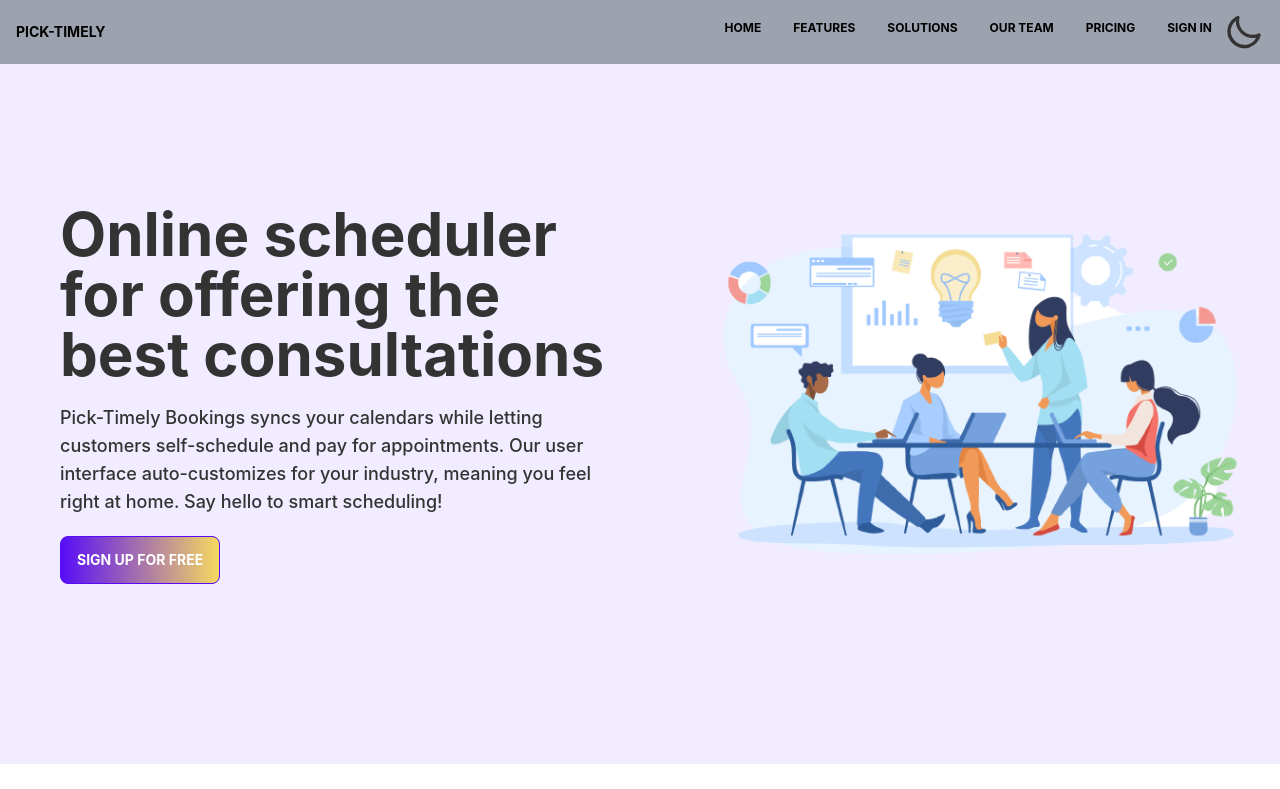
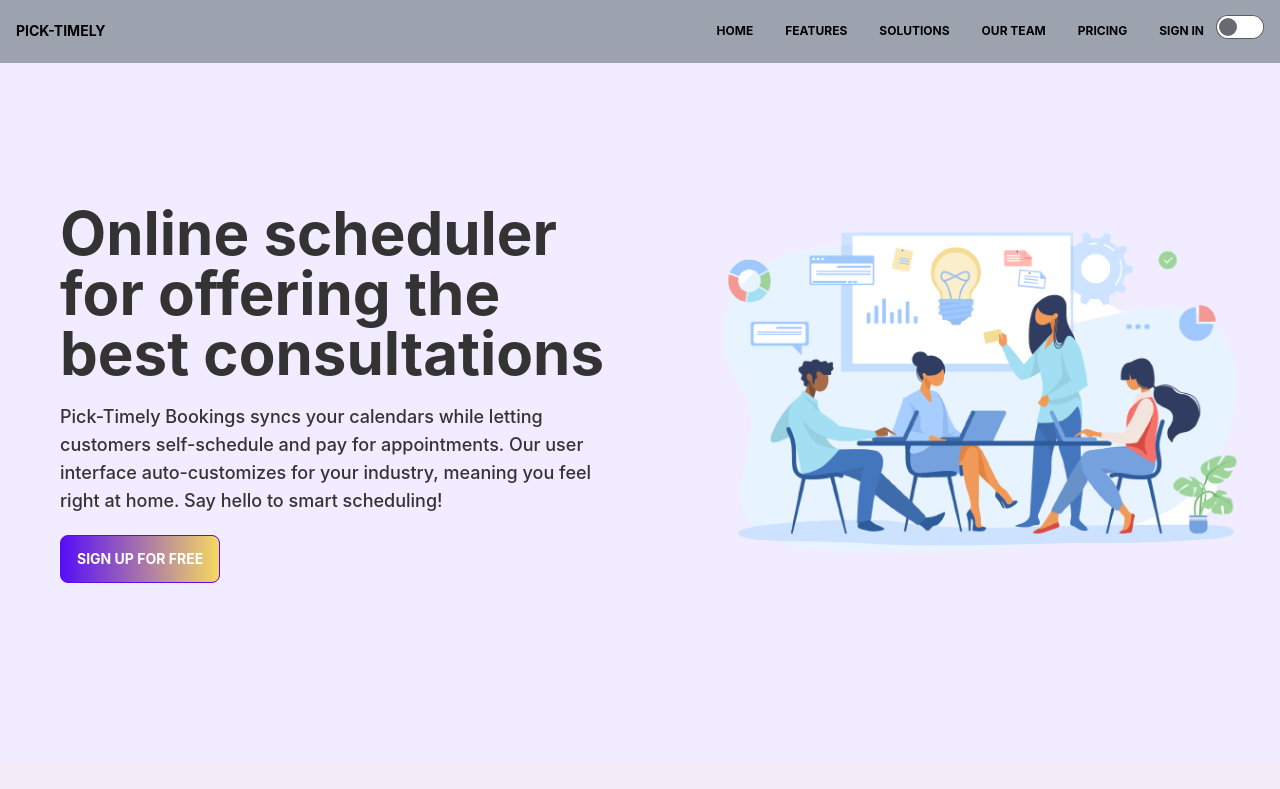
Before and after one commit to endgamers-404-Not-Found/Pick-timely, a React (Create React App) app: page / in a window 1280 px wide. Shown: the top 789 px of the page. Built offline with nearby package versions, Linux system fonts and the light colour scheme; no server answers; a web font is replaced by a local one.

Commit message:
working darkmode

```diff
--- a/package.json
+++ b/package.json
@@ -3,6 +3,9 @@
   "version": "0.1.0",
   "private": true,
   "dependencies": {
+    "@emotion/react": "^11.10.0",
+    "@emotion/styled": "^11.10.0",
+    "@mui/material": "^5.10.0",
     "@stripe/react-stripe-js": "^1.9.0",
     "@stripe/stripe-js": "^1.33.0",
     "@tanstack/react-query": "^4.0.10",
@@ -28,6 +31,7 @@
     "react-redux": "^8.0.2",
     "react-router-dom": "^6.3.0",
     "react-scripts": "5.0.1",
+    "react-switch": "^7.0.0",
     "react-toastify": "^9.0.7",
     "redux": "^4.2.0",
     "redux-thunk": "^2.4.1",
--- a/public/index.html
+++ b/public/index.html
@@ -1,5 +1,6 @@
 <!DOCTYPE html>
-<html lang="en">
+
+<html lang="en"  >
   <head>
     <meta charset="utf-8" />
     <link rel="icon" href="%PUBLIC_URL%/favicon.ico" />
--- a/src/App.css
+++ b/src/App.css
@@ -6,6 +6,22 @@
 .App-logo {
   height: 40vmin;
   pointer-events: none;
+}
+
+#light {
+  background-color: #f3ebf6;
+}
+
+#dark {
+  background-color: #0f0f10;
+}
+
+#light .dark {
+  background-color: #fff;
+}
+
+#dark .dark {
+  background-color: #38004c;
 }
 
 @media (prefers-reduced-motion: no-preference) {
--- a/src/App.js
+++ b/src/App.js
@@ -35,11 +35,24 @@ import OurTeam from './redux-compo/OurTeam';
 import Footer from './SharedComponents/Footer';
 import NotFound from './SharedComponents/NotFound';
 import RequireAuth from './SharedComponents/RequireAuth';
+import { createContext, useState } from 'react';
+import ReactSwitch from 'react-switch';
 
+
+export const ThemeContext = createContext(null);
 function App() {
+
+  const [theme, setTheme] = useState("light");
+
+  const toggleTheme = () => {
+    setTheme((curr) => (curr === "light" ? "dark" : "light"));
+    console.log('dark is working')
+  };
   return (
-    <div>
-      <Navbar />
+    <ThemeContext.Provider value={{ theme, toggleTheme }}>
+    <div id={theme}>
+      <Navbar toggleTheme={toggleTheme} theme={theme} />
+
 
       <Routes>
 
@@ -96,6 +109,7 @@ function App() {
 
       <ToastContainer />
     </div>
+    </ThemeContext.Provider>
   );
 }
 
--- a/src/SharedComponents/Navbar.js
+++ b/src/SharedComponents/Navbar.js
@@ -1,3 +1,4 @@
+
 
 import { signOut } from 'firebase/auth';
 import React, { useState } from "react";
@@ -5,23 +6,29 @@ import { useAuthState } from "react-firebase-hooks/auth";
 import { AiOutlineMenu } from 'react-icons/ai';
 import { MdSpaceDashboard } from 'react-icons/md';
 import { Link, useLocation } from "react-router-dom";
+import ReactSwitch from 'react-switch';
+import { themeChange } from 'theme-change';
+
 import auth from "../firebase.init";
 import useAdmin from '../Hooks/useAdmin';
-import { themeChange } from 'theme-change'
 
-function Header() {
+
+function Header({toggleTheme,theme}) {
     const [navbarOpen, setNavbarOpen] = useState(false);
     const [user] = useAuthState(auth);
     const [admin] = useAdmin(user);
 
-    const { pathname } = useLocation();
+
+
+
+    // const { pathname } = useLocation();
+
 
 
 
     return (
-        <>
-
-            <nav className=" sticky top-0 z-10 flex flex-wrap items-center justify-between  py-3 bg-gray-400">
+        <div className='dark'  >
+            <nav  className=" sticky top-0 z-10 flex flex-wrap items-center justify-between  py-3 bg-gray-400">
                 <div className="container px-4 mx-auto flex flex-wrap items-center justify-between">
                     <div className="w-full relative flex justify-between lg:w-auto lg:static lg:block lg:justify-start">
                         <Link
@@ -127,7 +134,6 @@ function Header() {
                             </li>
 
 
-
                             <li className="nav-item">
                                 {user ?
                                     <button onClick={() => signOut(auth)} className="btn btn-xs btn-ghost mt-1 font-bold">log out</button>
@@ -140,26 +146,19 @@ function Header() {
                                         <span className="ml-2 ">Sign In</span>
                                     </Link>
                                 }
-                            </li>
-                            <label class="swap swap-rotate">
 
 
-                                <input
-                                onClick={(dark)=>themeChange()}
-                                type="checkbox" data-toggle-theme="dark,light" />
+                            </li>
 
-
-                                <svg class="swap-on fill-current w-10 h-10" xmlns="http://www.w3.org/2000/svg" viewBox="0 0 24 24"><path d="M5.64,17l-.71.71a1,1,0,0,0,0,1.41,1,1,0,0,0,1.41,0l.71-.71A1,1,0,0,0,5.64,17ZM5,12a1,1,0,0,0-1-1H3a1,1,0,0,0,0,2H4A1,1,0,0,0,5,12Zm7-7a1,1,0,0,0,1-1V3a1,1,0,0,0-2,0V4A1,1,0,0,0,12,5ZM5.64,7.05a1,1,0,0,0,.7.29,1,1,0,0,0,.71-.29,1,1,0,0,0,0-1.41l-.71-.71A1,1,0,0,0,4.93,6.34Zm12,.29a1,1,0,0,0,.7-.29l.71-.71a1,1,0,1,0-1.41-1.41L17,5.64a1,1,0,0,0,0,1.41A1,1,0,0,0,17.66,7.34ZM21,11H20a1,1,0,0,0,0,2h1a1,1,0,0,0,0-2Zm-9,8a1,1,0,0,0-1,1v1a1,1,0,0,0,2,0V20A1,1,0,0,0,12,19ZM18.36,17A1,1,0,0,0,17,18.36l.71.71a1,1,0,0,0,1.41,0,1,1,0,0,0,0-1.41ZM12,6.5A5.5,5.5,0,1,0,17.5,12,5.51,5.51,0,0,0,12,6.5Zm0,9A3.5,3.5,0,1,1,15.5,12,3.5,3.5,0,0,1,12,15.5Z" /></svg>
-
-                                <svg class="swap-off fill-current w-10 h-10" xmlns="http://www.w3.org/2000/svg" viewBox="0 0 24 24"><path d="M21.64,13a1,1,0,0,0-1.05-.14,8.05,8.05,0,0,1-3.37.73A8.15,8.15,0,0,1,9.08,5.49a8.59,8.59,0,0,1,.25-2A1,1,0,0,0,8,2.36,10.14,10.14,0,1,0,22,14.05,1,1,0,0,0,21.64,13Zm-9.5,6.69A8.14,8.14,0,0,1,7.08,5.22v.27A10.15,10.15,0,0,0,17.22,15.63a9.79,9.79,0,0,0,2.1-.22A8.11,8.11,0,0,1,12.14,19.73Z" /></svg>
-
-                            </label>
+                            <input
+                            onClick={toggleTheme} value={theme === "dark"}
+                            type="checkbox" class="toggle"  />
 
                         </ul>
                     </div>
                 </div>
             </nav>
-        </>
+        </div>
     );
 }
 export default Header;
--- a/src/index.js
+++ b/src/index.js
@@ -8,18 +8,25 @@ import { BrowserRouter } from "react-router-dom";
 import App from './App';
 import './index.css';
 import reportWebVitals from './reportWebVitals';
+import { unstable_createMuiStrictModeTheme } from '@mui/material/styles';
+import { ThemeProvider } from '@mui/material/styles';
 
+const theme = unstable_createMuiStrictModeTheme();
 // Create a client
 const queryClient = new QueryClient();
 
 const root = ReactDOM.createRoot(document.getElementById('root'));
 root.render(
   <React.StrictMode>
+
     <QueryClientProvider client={queryClient}>
-    <BrowserRouter>
-      <App />
-    </BrowserRouter>
+      <ThemeProvider theme={theme}>
+        <BrowserRouter>
+          <App />
+        </BrowserRouter>
+      </ThemeProvider>
     </QueryClientProvider>
+
   </React.StrictMode>
 );
 
```
Also changed, not shown: 1 other file (tests, documents, lock files or other folders).
